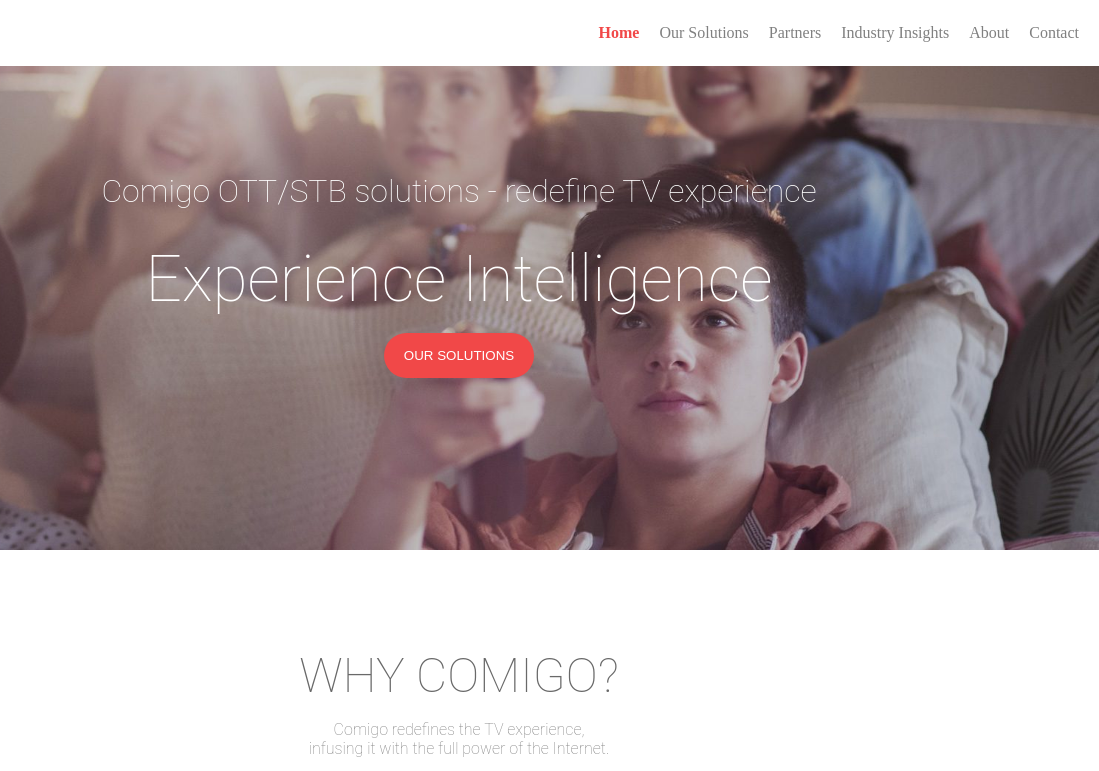
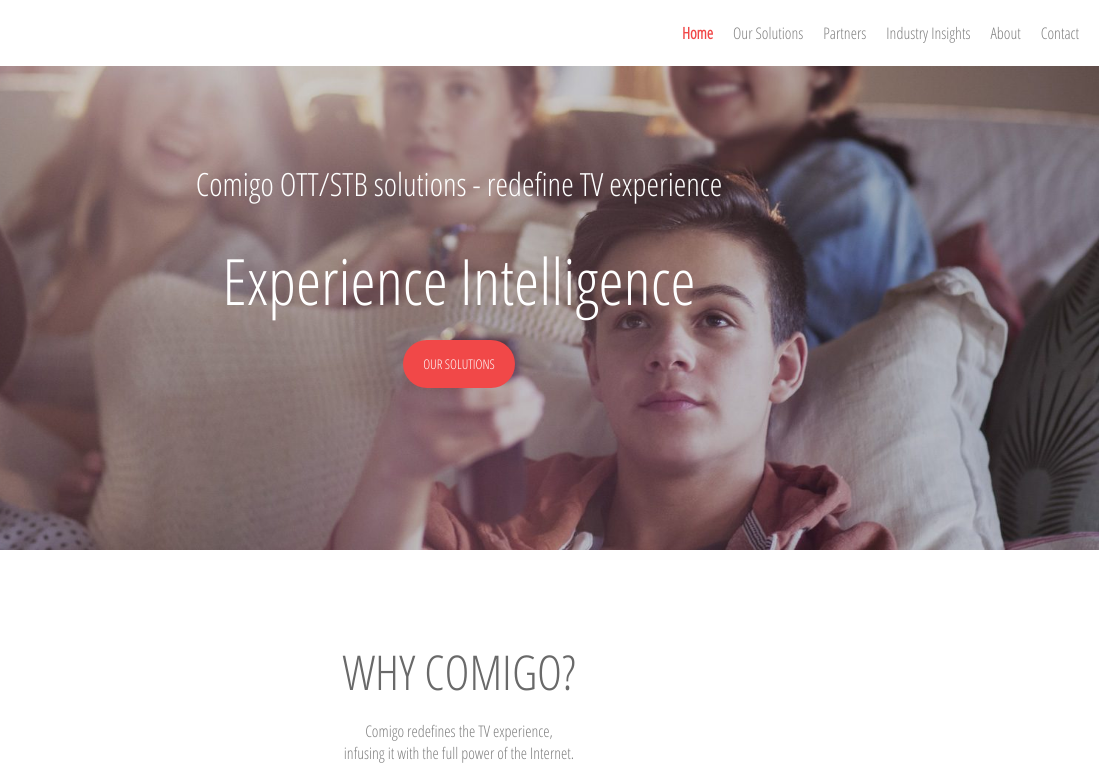
Before and after one commit to NataliaGon/comigo-grid, a website: page index.html in a window 1280 px wide. Shown: the top 771 px of the page, 181-1280 px from the left. Drawn offline with Linux system fonts and the light colour scheme; files whose address does not match are found by name.

Commit message:
small fixing

```diff
--- a/css/main-style.css
+++ b/css/main-style.css
@@ -3,12 +3,18 @@
 * GENERAL
 ******************
 */
+@font-face {
+	font-family: 'Open Sans Hebrew';
+	font-style: normal;
+	font-weight: 400;
+	src: url(../fonts/30A624_1D_0.woff2);
+  }
 html{
 	font-size: 16px;
 	overflow-x: hidden;
 }
 h1, h2, h3, h4, h5, h6{
-	font-family: 'roboto';
+	font-family: 'Open Sans Hebrew';
 	text-decoration: none;
 	letter-spacing:1,6px;
 	color: white;
--- a/index.html
+++ b/index.html
@@ -1,6 +1,7 @@
 <!DOCTYPE html>
 
 <head>
+    <meta name="viewport" content="width=device-width">
     <meta charset="UTF-8">
     <title>
     </title>
@@ -227,7 +228,7 @@
             </div>
             <div class="bottomright">
                 <h4>SHCEDULE A MEETING AT
-                    <p>IBC 2016</h4>
+                    IBC 2016</h4>
                 <img src="comigo/other/img-event-IBC.jpg">
             </div>
             <div class="right">
```
Also changed, not shown: comigo/fonts/30A624_11_0.woff2 (deleted), comigo/fonts/30A624_17_0.woff2 (deleted), comigo/fonts/30A624_1D_0.woff2 (deleted), comigo/fonts/30A624_2_0.woff2 (deleted), comigo/fonts/30A624_4_0.woff2 (deleted), comigo/fonts/OpenSansCondensed-Bold.ttf (added), comigo/fonts/OpenSansCondensed-Light.ttf (added), comigo/fonts/OpenSansCondensed-LightItalic.ttf (added), comigo/fonts/icomoon-share.woff2 (deleted), comigo/fonts/icomoon.woff2 (deleted), dist/main-style.css, 1 other file.
